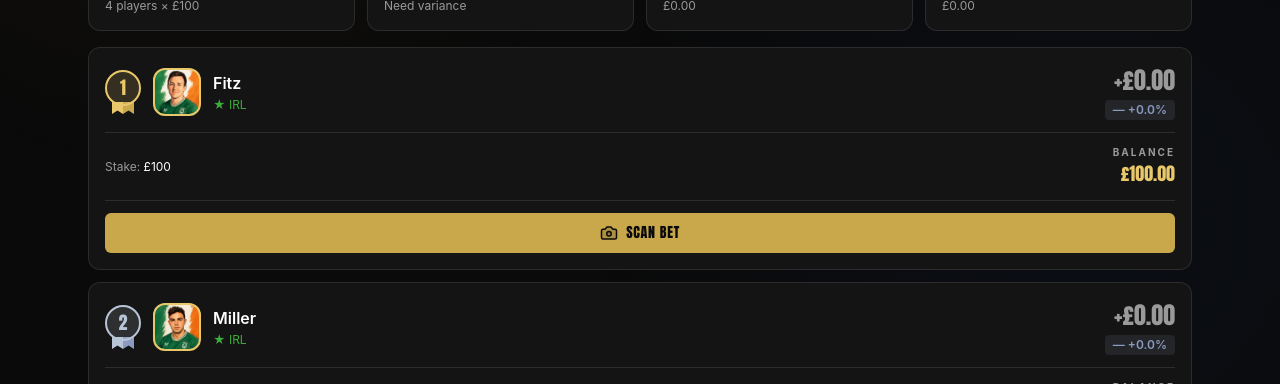
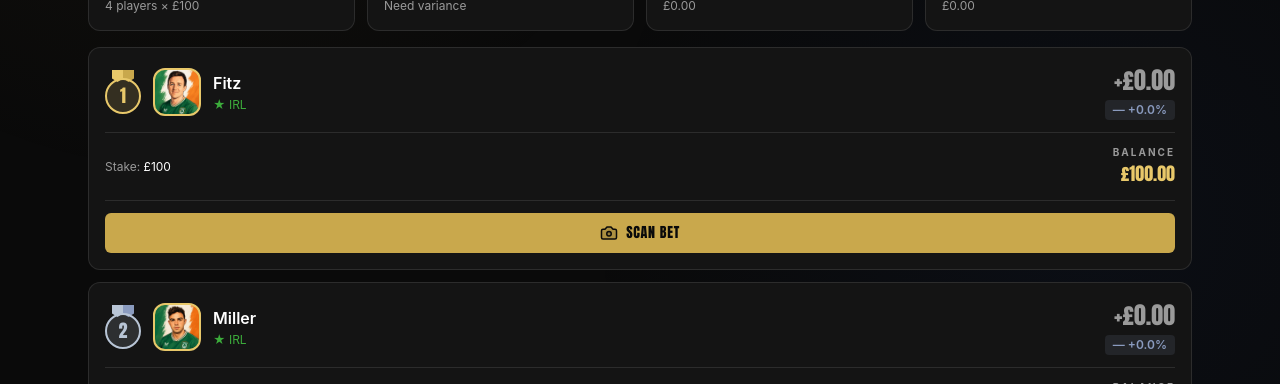
Before and after one commit to rileypap03/Betsfriends, a Next.js app: page / in a window 1280 px wide. Shown: the part 416-800 px from the top of the page. Built offline with nearby package versions, Linux system fonts and the light colour scheme; no server answers.

Commit message:
flip ribbon to sit above medal circle, pointing down toward it

```diff
--- a/components/Leaderboard.tsx
+++ b/components/Leaderboard.tsx
@@ -56,6 +56,23 @@ export default function Leaderboard() {
                 <div className="flex items-center gap-3">
                   {idx < 3 ? (
                     <div className="relative shrink-0 flex flex-col items-center" style={{ width: 36 }}>
+                      {/* Ribbon tails */}
+                      <div className="flex -mb-1" style={{ width: 22 }}>
+                        <div
+                          className="flex-1 h-3"
+                          style={{
+                            background: idx === 0 ? 'var(--gold-bright)' : idx === 1 ? '#B8C5D6' : '#C4854A',
+                            clipPath: 'polygon(0 0, 100% 0, 100% 70%, 50% 100%, 0 70%)',
+                          }}
+                        />
+                        <div
+                          className="flex-1 h-3"
+                          style={{
+                            background: idx === 0 ? 'var(--gold)' : idx === 1 ? '#8A9BBF' : '#9A6B3A',
+                            clipPath: 'polygon(0 0, 100% 0, 100% 70%, 50% 100%, 0 70%)',
+                          }}
+                        />
+                      </div>
                       <div
                         className="w-9 h-9 rounded-full flex items-center justify-center font-display text-lg border-2 z-10"
                         style={{
@@ -66,23 +83,6 @@ export default function Leaderboard() {
                         }}
                       >
                         {idx + 1}
-                      </div>
-                      {/* Ribbon tails */}
-                      <div className="flex -mt-1" style={{ width: 22 }}>
-                        <div
-                          className="flex-1 h-3"
-                          style={{
-                            background: idx === 0 ? 'var(--gold-bright)' : idx === 1 ? '#B8C5D6' : '#C4854A',
-                            clipPath: 'polygon(0 0, 100% 0, 100% 100%, 50% 70%, 0 100%)',
-                          }}
-                        />
-                        <div
-                          className="flex-1 h-3"
-                          style={{
-                            background: idx === 0 ? 'var(--gold)' : idx === 1 ? '#8A9BBF' : '#9A6B3A',
-                            clipPath: 'polygon(0 0, 100% 0, 100% 100%, 50% 70%, 0 100%)',
-                          }}
-                        />
                       </div>
                     </div>
                   ) : (
```
